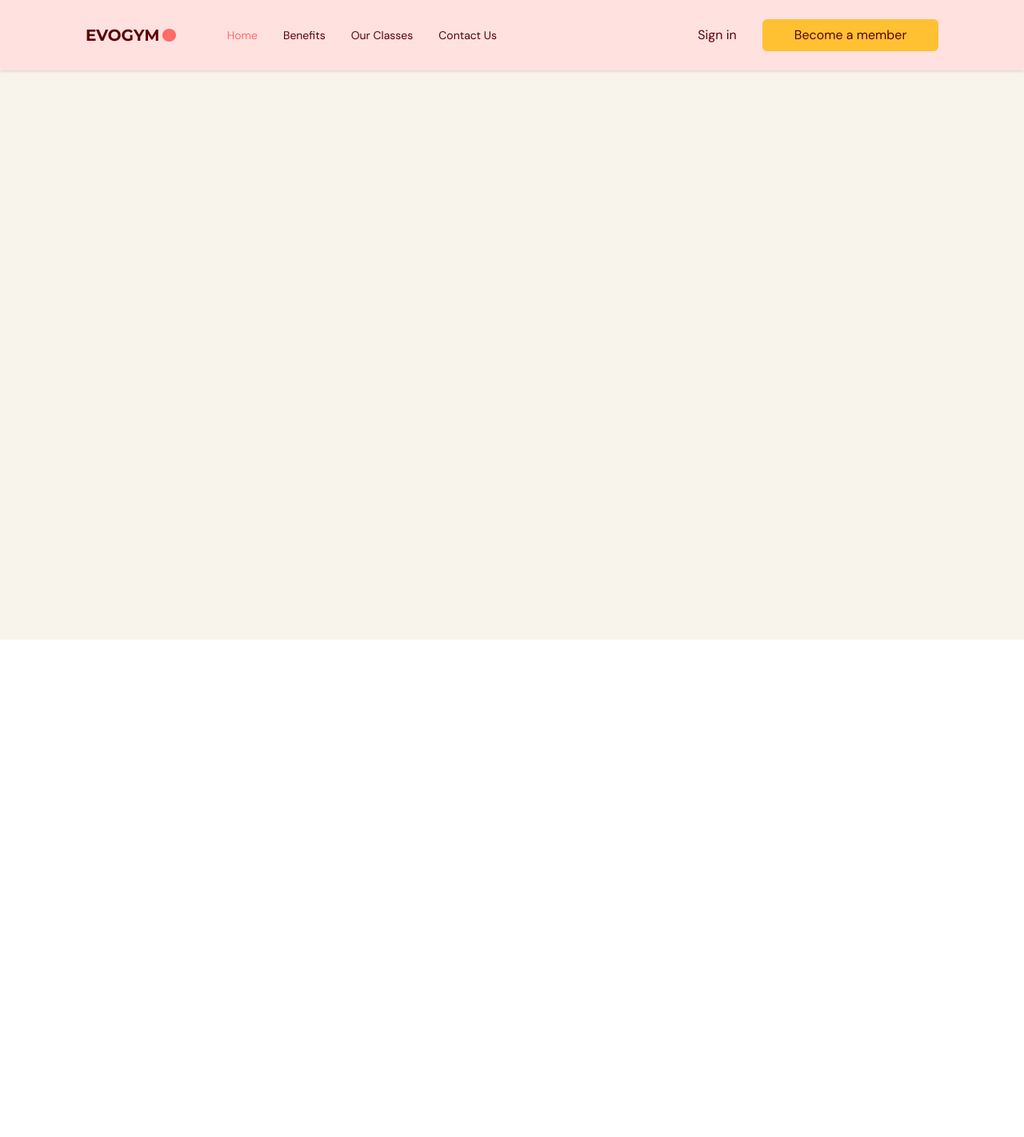
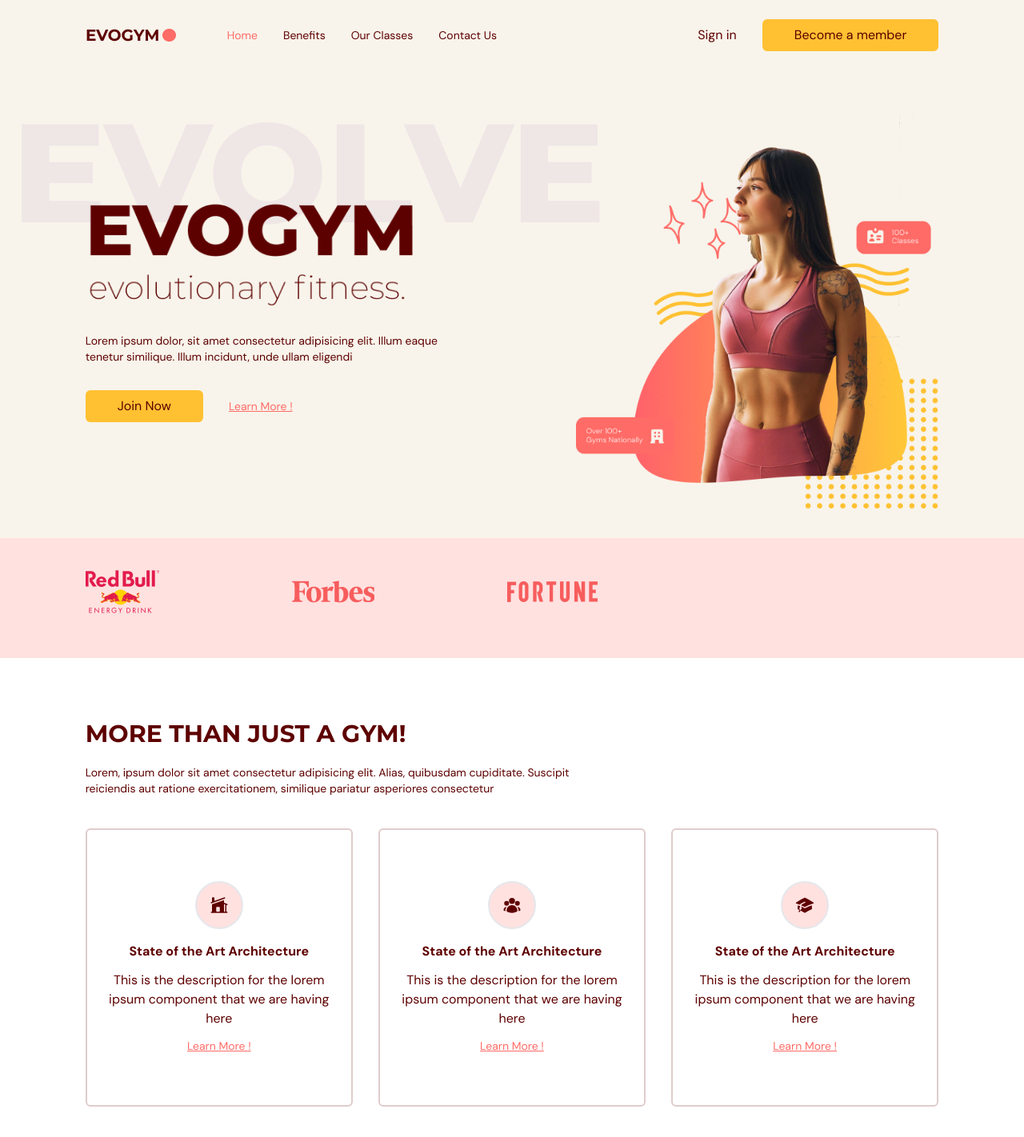
Before and after one commit to AyushKhamar/Evo-Gym, a React (Vite) app: page / in a window 1280 px wide. Shown: the top 1422 px of the page at 80% size. Before the commit the page ends 800 px from the top, so only its background shows below. Built offline with nearby package versions, Linux system fonts and the light colour scheme.

Commit message:
feat: add benefits page

```diff
--- a/src/App.tsx
+++ b/src/App.tsx
@@ -1,6 +1,8 @@
 import { useEffect, useState } from "react";
 import { Navbar } from "./scenes/navbar";
 import { SelectedPage } from "./shared/types";
+import { Home } from "./scenes/home";
+import { Benefits } from "./scenes/benefits";
 
 function App() {
   const [selectedPage, setSelectedPage] = useState<SelectedPage>(
@@ -27,6 +29,8 @@
           selectedPage={selectedPage}
           setSelectedPage={setSelectedPage}
         />
+        <Home setSelectedPage={setSelectedPage} />
+        <Benefits setSelectedPage={setSelectedPage} />
       </div>
     </>
   );
--- /dev/null
+++ b/src/scenes/benefits/index.tsx
@@ -0,0 +1,87 @@
+import {
+  HomeModernIcon,
+  UserGroupIcon,
+  AcademicCapIcon,
+} from "@heroicons/react/24/solid";
+import { HomePageProps } from "../home";
+import { motion } from "framer-motion";
+import { SelectedPage } from "@/shared/types";
+import HeadingText from "@/shared/HeadingText";
+import { BenefitType } from "@/shared/types";
+import Benefit from "@/shared/Benefit";
+const container = {
+  hidden: {},
+  visible: {
+    transition: { staggerChildren: 0.2 },
+  },
+};
+const benefits: Array<BenefitType> = [
+  {
+    icon: <HomeModernIcon className="h-6 w-6" />,
+    title: "State of the Art Architecture",
+    description:
+      "This is the description for the lorem ipsum component that we are having here",
+  },
+  {
+    icon: <UserGroupIcon className="h-6 w-6" />,
+    title: "State of the Art Architecture",
+    description:
+      "This is the description for the lorem ipsum component that we are having here",
+  },
+  {
+    icon: <AcademicCapIcon className="h-6 w-6" />,
+    title: "State of the Art Architecture",
+    description:
+      "This is the description for the lorem ipsum component that we are having here",
+  },
+];
+export const Benefits = ({ setSelectedPage }: HomePageProps) => {
+  return (
+    <section id="benefits" className="mx-auto min-h-full w-5/6 py-20">
+      <motion.div
+        onViewportEnter={() => {
+          setSelectedPage(SelectedPage.Benefits);
+        }}
+      >
+        {/* header */}
+        <motion.div
+          className="md:my-5 md:w-3/5"
+          initial="hidden"
+          whileInView="visible"
+          viewport={{ once: true, amount: 0.5 }}
+          transition={{ duration: 0.5 }}
+          variants={{
+            hidden: { opacity: 0, x: -100 },
+            visible: { opacity: 1, x: 0 },
+          }}
+        >
+          <HeadingText>MORE THAN JUST A GYM!</HeadingText>
+          <p className="my-5 text-sm ">
+            Lorem, ipsum dolor sit amet consectetur adipisicing elit. Alias,
+            quibusdam cupiditate. Suscipit reiciendis aut ratione
+            exercitationem, similique pariatur asperiores consectetur
+          </p>
+        </motion.div>
+        <motion.div
+          className="md:flex items-center justify-between gap-8"
+          initial="hidden"
+          whileInView="visible"
+          viewport={{ once: true, amount: 0.5 }}
+          variants={container}
+        >
+          {benefits.map((benefit, index) => {
+            return (
+              <Benefit
+                key={index}
+                icon={benefit.icon}
+                title={benefit.title}
+                description={benefit.description}
+                setSelectedPage={setSelectedPage}
+              ></Benefit>
+            );
+          })}
+        </motion.div>
+      </motion.div>
+    </section>
+  );
+};
--- /dev/null
+++ b/src/scenes/home/index.tsx
@@ -0,0 +1,97 @@
+import { SelectedPage } from "@/shared/types";
+import useMediaQuery from "@/hooks/useMediaQuery";
+import { ActionButton } from "@/shared/ActionButton";
+import HomePageText from "@/assets/HomePageText.png";
+import HomePageGraphic from "@/assets/HomePageGraphic.png";
+import SponsorRedBull from "@/assets/SponsorRedBull.png";
+import SponsorForbes from "@/assets/SponsorForbes.png";
+import SponsorFortune from "@/assets/SponsorFortune.png";
+import AnchorLink from "react-anchor-link-smooth-scroll";
+import { motion } from "framer-motion";
+
+export interface HomePageProps {
+  setSelectedPage: (value: SelectedPage) => void;
+}
+export const Home = ({ setSelectedPage }: HomePageProps) => {
+  const isAboveMediumScreens = useMediaQuery("(min-width:1060px)");
+
+  return (
+    <section id="home" className="gap-16 bg-gray-20 py-10 md:h-full md:pb-0">
+      {/* image and main header */}
+      <motion.div
+        className="md:flex mx-auto w-5/6 items-center justify-center md:h-5/6"
+        onViewportEnter={() => {
+          setSelectedPage(SelectedPage.Home);
+        }}
+      >
+        {/* header */}
+        <div className="z-10 mt-32 md:basis-3/5">
+          {/* headings */}
+          <motion.div
+            className="md:-mt-20"
+            initial="hidden"
+            whileInView="visible"
+            viewport={{ once: true, amount: 0.5 }}
+            transition={{ duration: 0.5 }}
+            variants={{
+              hidden: { opacity: 0, x: -100 },
+              visible: { opacity: 1, x: 0 },
+            }}
+          >
+            <div className="relative">
+              <div className="before:absolute before:-top-20 before:-left-20 before:z-[-1] md:before:content-evolvetext">
+                <img src={HomePageText} alt="home-page-text" />
+              </div>
+            </div>
+            <p className="mt-8 text-sm ">
+              Lorem ipsum dolor, sit amet consectetur adipisicing elit. Illum
+              eaque tenetur similique. Illum incidunt, unde ullam eligendi
+            </p>
+          </motion.div>
+          {/* actions */}
+          <motion.div
+            className="mt-8 flex items-center gap-8"
+            initial="hidden"
+            whileInView="visible"
+            viewport={{ once: true, amount: 0.5 }}
+            transition={{ delay: 0.2, duration: 0.5 }}
+            variants={{
+              hidden: { opacity: 0, x: -100 },
+              visible: { opacity: 1, x: 0 },
+            }}
+          >
+            <ActionButton setSelectedPage={setSelectedPage}>
+              Join Now
+            </ActionButton>
+            <AnchorLink
+              className="text-sm front-bold text-primary-500 underline hover:text-secondary-500"
+              onClick={() => {
+                setSelectedPage(SelectedPage.ContactUs);
+              }}
+              href={`#${SelectedPage.ContactUs}`}
+            >
+              <p>Learn More !</p>
+            </AnchorLink>
+          </motion.div>
+        </div>
+        {/* image */}
+        <div className="flex basis-3/5 justify-center md:z-10 md:ml-40 md:mt-16 md:justify-items-end">
+          <img src={HomePageGraphic} alt="home-page-graphic" />
+        </div>
+      </motion.div>
+      {/* Sponsers */}
+
+      {isAboveMediumScreens && (
+        <div className=" h-[150px] w-full bg-primary-100 py-10">
+          <div className="mx-auto w-5/6">
+            <div className="flex w-3/5 items-center justify-between gap-8">
+              <img src={SponsorRedBull} alt="sponser-redbull" />
+              <img src={SponsorForbes} alt="sponser-forbes" />
+              <img src={SponsorFortune} alt="sponser-fortune" />
+            </div>
+          </div>
+        </div>
+      )}
+    </section>
+  );
+};
--- a/src/scenes/navbar/index.tsx
+++ b/src/scenes/navbar/index.tsx
@@ -15,7 +15,7 @@
   const flexBetween = "flex items-center justify-between";
   const isAboveMediumScreens = useMediaQuery("(min-width: 1060px)");
   const [isMenuToggled, setIsMenuToggled] = useState<boolean>(false);
-  const navbarBackground = !props.isTopOfPage
+  const navbarBackground = props.isTopOfPage
     ? ""
     : "bg-primary-100 drop-shadow";
   return (
--- /dev/null
+++ b/src/shared/Benefit.tsx
@@ -0,0 +1,44 @@
+import React from "react";
+import { SelectedPage } from "./types";
+import AnchorLink from "react-anchor-link-smooth-scroll";
+import { motion } from "framer-motion";
+export interface BenefitProps {
+  title: string;
+  description: string;
+  icon: React.ReactNode;
+  setSelectedPage: (value: SelectedPage) => void;
+}
+const childVariant = {
+  hidden: { opacity: 0, scale: 0.9 },
+  visible: { opacity: 1, scale: 1 },
+};
+export default function Benefit({
+  title,
+  description,
+  icon,
+  setSelectedPage,
+}: BenefitProps) {
+  return (
+    <motion.div
+      variants={childVariant}
+      className="mt-5 rounded-md border-2 border-gray-100 px-5 py-16 text-center"
+    >
+      <div className="mb-4 flex justify-center">
+        <div className="rounded-full border-2 border-grey-100 bg-primary-100 p-4">
+          {icon}
+        </div>
+      </div>
+      <h4 className="font-bold">{title}</h4>
+      <p className="my-3">{description}</p>
+      <AnchorLink
+        className="text-sm front-bold text-primary-500 underline hover:text-secondary-500"
+        onClick={() => {
+          setSelectedPage(SelectedPage.ContactUs);
+        }}
+        href={`#${SelectedPage.ContactUs}`}
+      >
+        <p>Learn More !</p>
+      </AnchorLink>{" "}
+    </motion.div>
+  );
+}
--- /dev/null
+++ b/src/shared/HeadingText.tsx
@@ -0,0 +1,11 @@
+import React from "react";
+
+type Props = {
+  children: React.ReactNode;
+};
+
+export default function HeadingText({ children }: Props) {
+  return (
+    <h1 className="basis-3/5 font-montserrat text-3xl font-bold">{children}</h1>
+  );
+}
--- a/src/shared/types.ts
+++ b/src/shared/types.ts
@@ -4,3 +4,8 @@
   OurClasses = "ourclasses",
   ContactUs = "contactus",
 }
+export interface BenefitType {
+  icon: React.ReactNode;
+  title: string;
+  description: string;
+}
```
